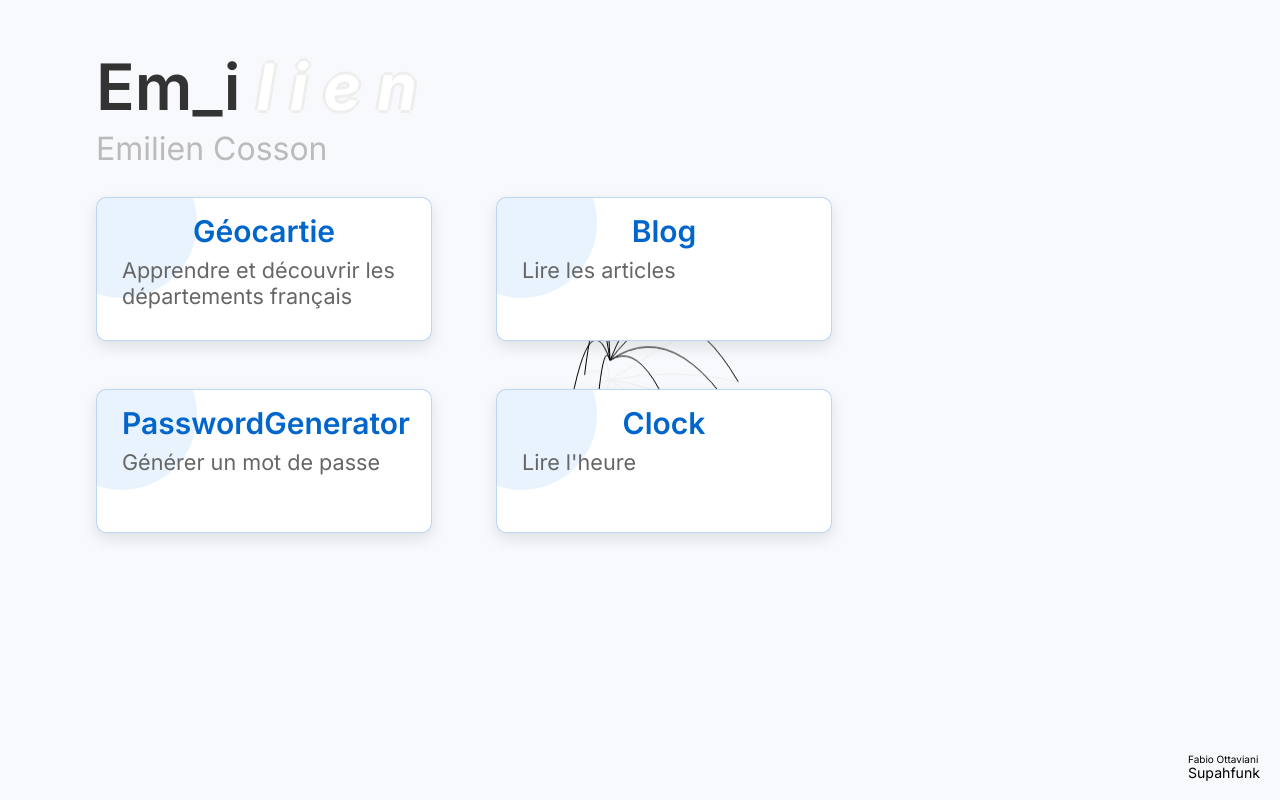
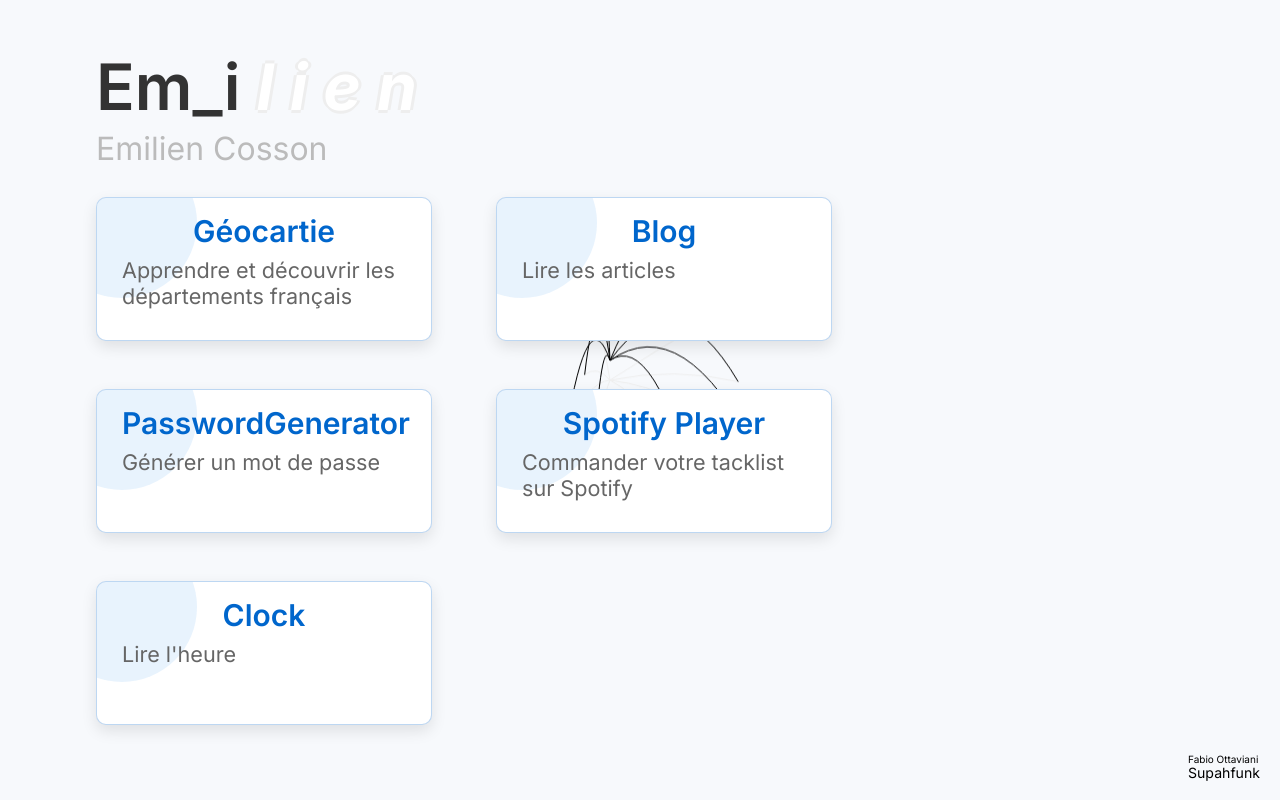
Before and after one commit to Em-ilien/emiliencosson.fr, a SvelteKit app: page / in a window 1280 px wide. Built offline with nearby package versions, Linux system fonts and the light colour scheme.

Commit message:
feat(page): add Spotify Player service
Add a new service called Spotify Player to the page, allowing users to control their tracklist on Spotify.

```diff
--- a/src/routes/+page.svelte
+++ b/src/routes/+page.svelte
@@ -30,6 +30,12 @@
 				<a href="psw-g">
 					<span class="service-title">PasswordGenerator</span>
 					<span class="service-description">Générer un mot de passe</span>
+				</a>
+			</li>
+			<li>
+				<a href="https://spotify-player.em-ilien.fr">
+					<span class="service-title">Spotify Player</span>
+					<span class="service-description">Commander votre tacklist sur Spotify</span>
 				</a>
 			</li>
 			<li>
```
